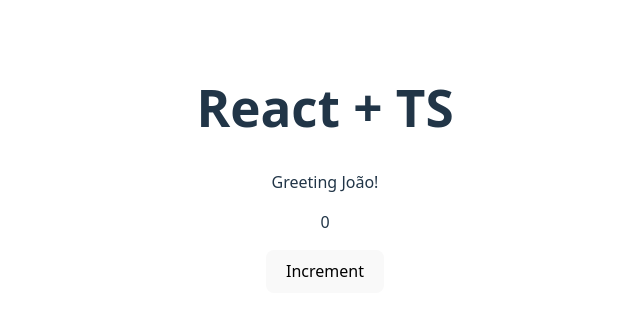
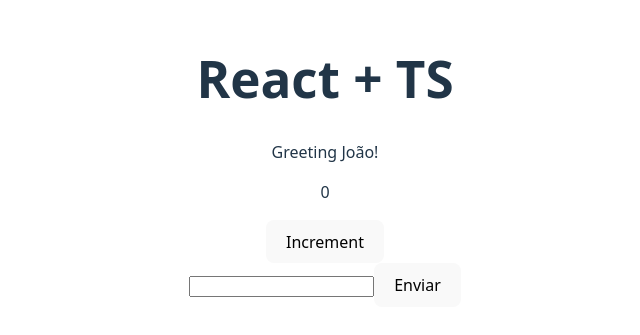
Before and after one commit to vitoriaferreirap/demo.react, a React (Vite) app in the folder react_typescript/: page / in a window 1280 px wide. Shown: the part 231-566 px from the top of the page, without its empty margins (315-955 px from the left). Built offline with nearby package versions, Linux system fonts and the light colour scheme.

Commit message:
feat: tipando eventos de clicks

```diff
--- a/react_typescript/src/App.tsx
+++ b/react_typescript/src/App.tsx
@@ -2,6 +2,7 @@
 import './App.css'
 import Counter from './component/Counter'
 import Greeting from './component/Greeting'
+import TextInput from './component/TextInput'
 
 function App() {
 
@@ -12,6 +13,8 @@ function App() {
             <Greeting name="João" />
             {/* Hooks com TS*/}
             <Counter />
+            {/* Tipando eventos */}
+            <TextInput />
         </>
     )
 }
--- /dev/null
+++ b/react_typescript/src/component/TextInput.tsx
@@ -0,0 +1,26 @@
+import React, { useState } from 'react';
+const TextInput = () => {
+    //input que gerencia um estado
+    const [text, setText] = useState<string>(''); //hook useState com tipo string
+
+    //tipando o evento de mudança de estado -- onChange
+    const handleChange = (event: React.ChangeEvent<HTMLInputElement>) => {
+        setText(event.target.value);
+    };
+    //tipando o evento de envio de formulário -- onSubmit
+    const handleSubmit = (event: React.FormEvent<HTMLFormElement>) => {
+        event.preventDefault();
+        console.log("formulario enviado com suceso");
+    };
+    return (
+        <div>
+            <form onSubmit={handleSubmit}>
+                <input type="text" value={text} onChange={handleChange} />
+                <button type="submit">Enviar</button>
+            </form>
+            <p>{text}</p>
+        </div>
+    )
+}
+
+export default TextInput
```
